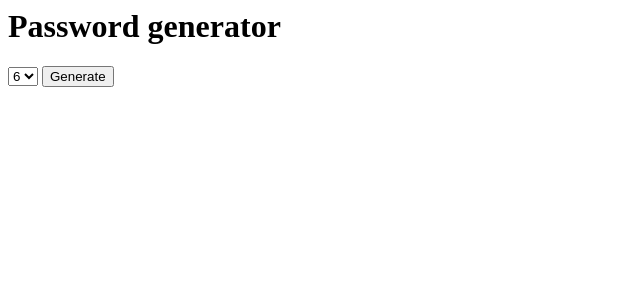
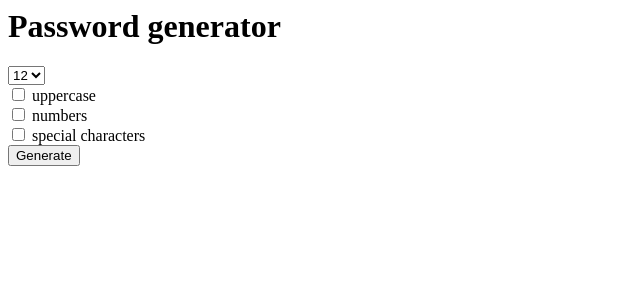
Before and after one commit to ArtVitkovsky/password, a Django app: page / in a window 1280 px wide. Shown: the top 300 px of the page, without its empty margins (0-640 px from the left). Run offline with Django 4.2, Linux system fonts and the light colour scheme.

Commit message:
feature: add the password generation

```diff
--- a/password_generator/gerator/templates/gerator/home.html
+++ b/password_generator/gerator/templates/gerator/home.html
@@ -4,6 +4,19 @@
         <option value="6">6</option>
         <option value="7">7</option>
         <option value="8">8</option>
+        <option value="9">9</option>
+        <option value="10">10</option>
+        <option value="11">11</option>
+        <option value="12" selected="selected">12</option>
+        <option value="13">13</option>
+        <option value="14">14</option>
     </select>
+    <br>
+    <input type="checkbox" value="uppercase"> uppercase
+    <br>
+    <input type="checkbox" value="numbers"> numbers
+    <br>
+    <input type="checkbox" value="special"> special characters
+    <br>
     <input type="submit" value="Generate">
 </form>
--- a/password_generator/gerator/templates/gerator/password.html
+++ b/password_generator/gerator/templates/gerator/password.html
@@ -1 +1,2 @@
-<h1>PASSWORD</h1>
+<h1>Your password is: </h1>
+<h2>{{ password }}</h2>
--- a/password_generator/gerator/views.py
+++ b/password_generator/gerator/views.py
@@ -1,5 +1,6 @@
 from django.shortcuts import render
 from django.http import HttpRequest, HttpResponse
+import random
 
 
 # homepage
@@ -9,5 +10,10 @@ def home(request):
 
 # password page
 def password(request):
-    return render(request, 'gerator/password.html')
+    characters = list('abcdefghijklmnopqrstuvwxyz')
+    length = 10
+    the_password = ''
+    for i in range(length):
+        the_password += random.choice(characters)
+    return render(request, 'gerator/password.html', {'password': the_password})
 # Create your views here.
```
